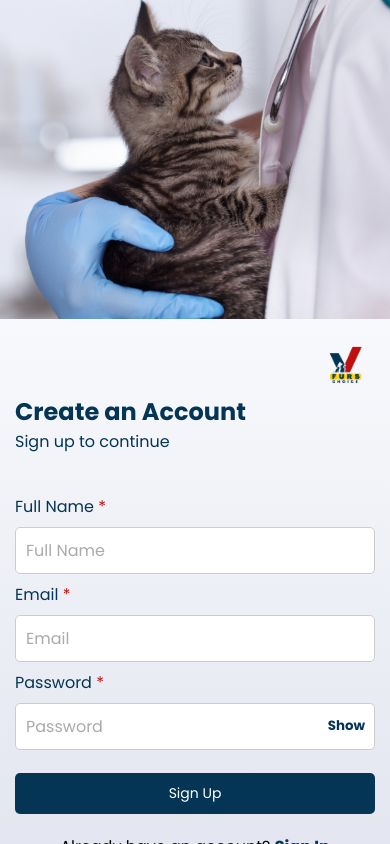
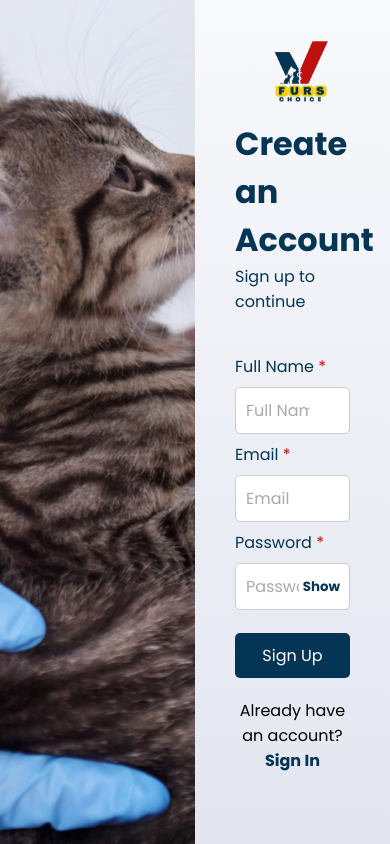
Before and after one commit to andrea-acuna/andrea-acuna.github.io, a PHP site: page /sign-up.html in a window 390 px wide. Run offline with PHP 8.4, Linux system fonts and the light colour scheme.

Commit message:
Update fc-style.css

```diff
--- a/fc-style.css
+++ b/fc-style.css
@@ -168,48 +168,3 @@ input::placeholder {
 input.invalid {
     border: 2px solid #C10F0F;
 }
-
-@media (max-width: 1024px) {
-    .bg-img {
-        width: 40%;
-    }
-    .login {
-        width: 60%;
-        margin-left: 40%;
-    }
-}
-
-@media (max-width: 768px) {
-    .container {
-        flex-direction: column;
-        overflow-y: auto;
-    }
-    .bg-img {
-        width: 100%;
-        height: 40vh;
-        position: relative;
-    }
-    .login {
-        width: 100%;
-        margin-left: 0;
-        height: auto;
-        padding: 20px;
-        overflow-y: auto;
-    }
-}
-
-@media (max-width: 480px) {
-    h1 {
-        font-size: 24px;
-    }
-    .login img {
-        width: 60px;
-        height: 60px;
-    }
-    .login {
-        padding: 15px;
-    }
-    .login-btn {
-        font-size: 14px;
-    }
-}
```
